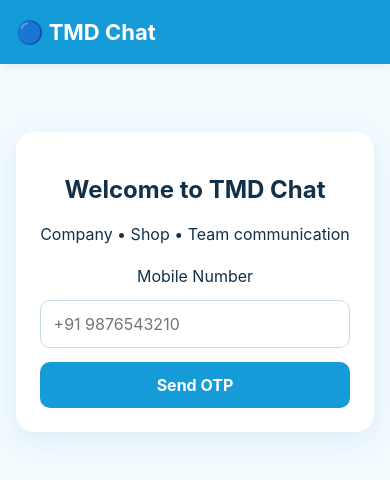
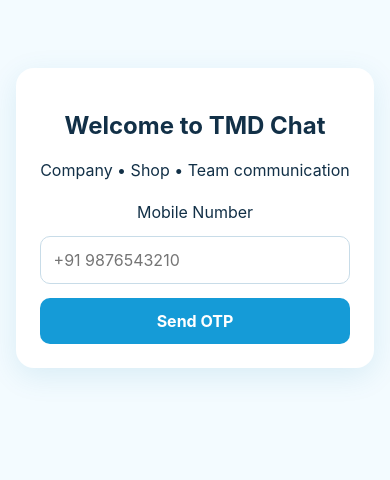
Before and after one commit to pinturaj873-bit/tmd-chat, a Flask app: page /login in a window 390 px wide. Shown: the top 480 px of the page. Run offline with Flask 3, Linux system fonts and the light colour scheme.

Commit message:
Build TMD Chat mobile and desktop app experience

```diff
--- a/templates/base.html
+++ b/templates/base.html
@@ -1 +1,5 @@
-<!doctype html><html><head><meta name="viewport" content="width=device-width,initial-scale=1"><title>TMD Chat</title><link rel="stylesheet" href="/static/style.css"></head><body><header><b>🔵 TMD Chat</b>{% if session.get('user_id') %}<a href="/home">Chats</a><a href="/logout">Logout</a>{% endif %}</header><main>{% block content %}{% endblock %}</main></body></html>
+<!doctype html>
+<html lang="en"><head><meta charset="utf-8"><meta name="viewport" content="width=device-width,initial-scale=1,viewport-fit=cover"><meta name="theme-color" content="#1288e8"><meta name="apple-mobile-web-app-capable" content="yes"><meta name="apple-mobile-web-app-status-bar-style" content="default"><title>{% block title %}TMD Chat{% endblock %}</title><link rel="manifest" href="/manifest.webmanifest"><link rel="icon" href="/static/icon.svg"><link rel="stylesheet" href="/static/style.css"></head>
+<body class="{% block body_class %}{% endblock %}"><div class="app-shell">
+{% if session.get('user_id') %}<header class="topbar"><a class="brand" href="/home"><span class="brand-mark">TMD</span><span>TMD Chat</span></a><div class="top-actions"><a href="/home" class="top-link">Chats</a><a href="/link" class="top-link">Link Computer</a><a href="/logout" class="top-link">Logout</a></div></header>{% endif %}
+<main class="{% if session.get('user_id') %}app-main{% endif %}">{% block content %}{% endblock %}</main></div><script src="/static/app.js"></script>{% block scripts %}{% endblock %}</body></html>
```
